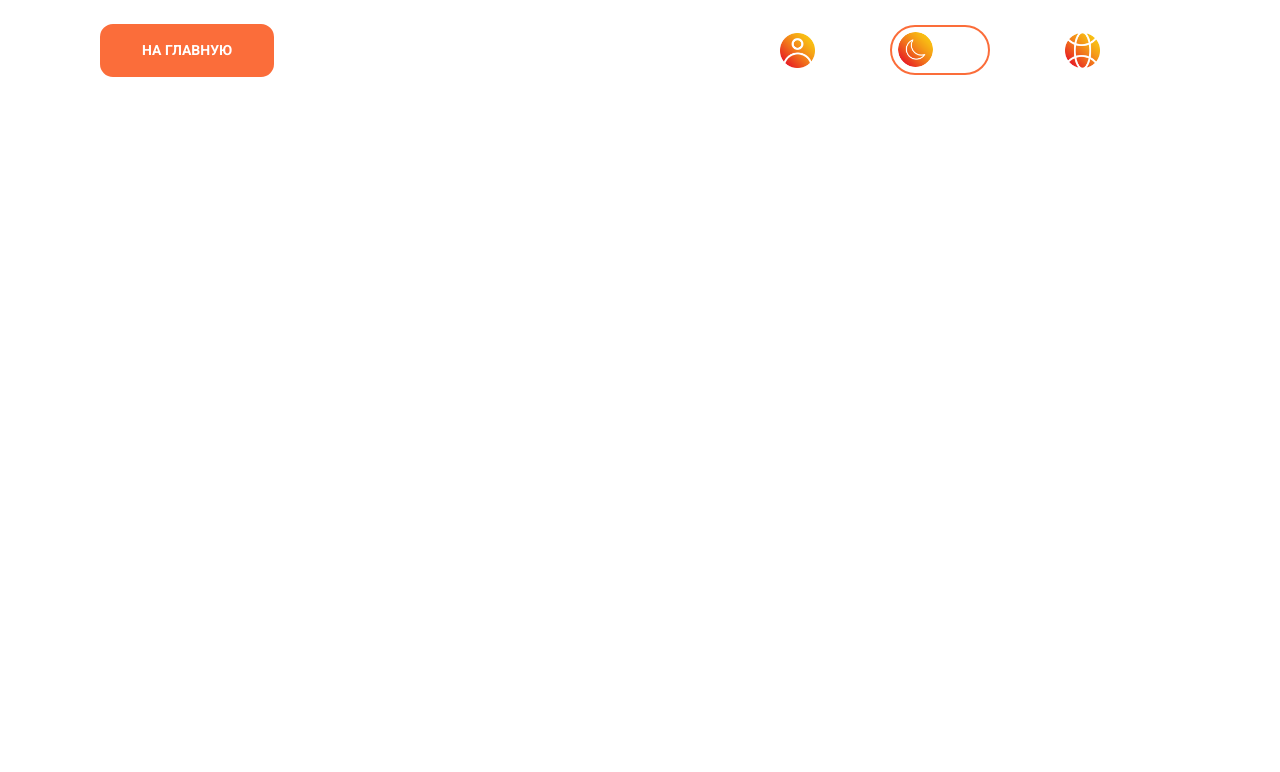
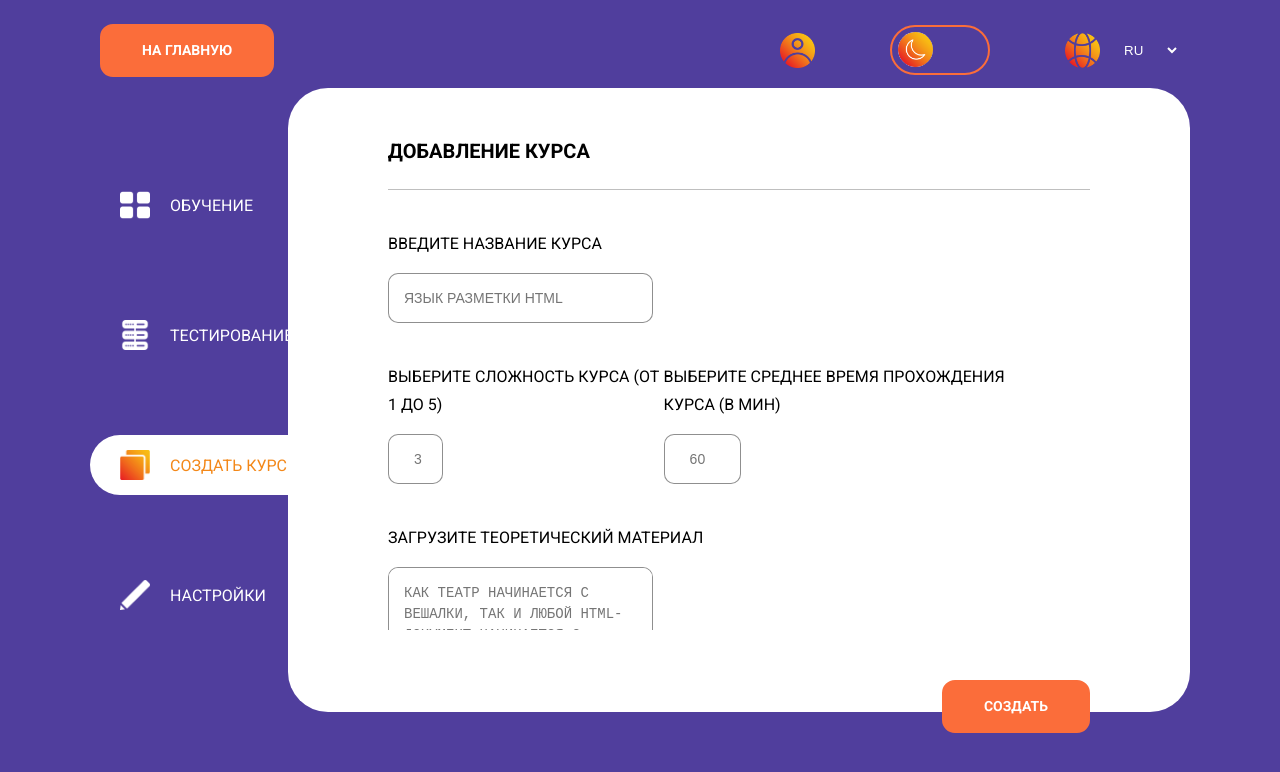
Before and after one commit to AnnaIgnatova/study-app, a React (Create React App) app in the folder study-app/: page /create-course in a window 1280 px wide. Shown: the top 772 px of the page. Built offline with nearby package versions, Linux system fonts and the light colour scheme.

Commit message:
feat: add create course page

```diff
--- a/study-app/src/features/modal/modalSlice.ts
+++ b/study-app/src/features/modal/modalSlice.ts
@@ -3,11 +3,13 @@ import { createSlice } from '@reduxjs/toolkit';
 export interface ModalState {
   signInOpen: boolean;
   signUpOpen: boolean;
+  isCourseCreated: boolean;
 }
 
 const initialState: ModalState = {
   signInOpen: false,
   signUpOpen: false,
+  isCourseCreated: false,
 };
 
 export const modalSlice = createSlice({
@@ -20,9 +22,13 @@ export const modalSlice = createSlice({
     changeSignUpModalOpen: (state) => {
       state.signUpOpen = !state.signUpOpen;
     },
+    changeCourseCreated: (state) => {
+      state.isCourseCreated = !state.isCourseCreated;
+    },
   },
 });
 
-export const { changeSignInModalOpen, changeSignUpModalOpen } = modalSlice.actions;
+export const { changeSignInModalOpen, changeSignUpModalOpen, changeCourseCreated } =
+  modalSlice.actions;
 
 export default modalSlice.reducer;
--- a/study-app/src/i18n/lang/en.ts
+++ b/study-app/src/i18n/lang/en.ts
@@ -84,4 +84,23 @@ export const enLang = {
     password: 'Password',
     signUp: 'create account',
   },
+  createCourse: {
+    title: 'Create course',
+    name: 'Type the course name',
+    nameInput: 'html markup language',
+    level: 'select the difficulty of the course (from 1 to 5)',
+    time: 'select the average time to complete the course (in minutes)',
+    theory: 'add theory material',
+    theoryInput:
+      'Just as a theater begins with a hanger, any HTML document begins with a basic structure. It includes the tags found in any HTML file. These tags and service information are needed by the browser to correctly display information. Lets take a look at the basic structure of any HTML document:',
+    examples: 'add examples on theoretical material',
+    examplesInput: 'examples',
+    testing: 'add material for testing',
+    testingInput: 'testing',
+    practise: 'add practice material',
+    practiseInput: 'practise',
+    img: 'upload background image',
+    createBtn: 'create',
+    courseCreated: 'course created',
+  },
 };
--- a/study-app/src/i18n/lang/ru.ts
+++ b/study-app/src/i18n/lang/ru.ts
@@ -84,4 +84,23 @@ export const ruLang = {
     password: 'Пароль',
     signUp: 'создать аккаунт',
   },
+  createCourse: {
+    title: 'Добавление курса',
+    name: 'Введите название курса',
+    nameInput: 'язык разметки html',
+    level: 'выберите сложность курса (от 1 до 5)',
+    time: 'выберите среднее время прохождения курса (в мин)',
+    theory: 'загрузите теоретический материал',
+    theoryInput:
+      'Как театр начинается с вешалки, так и любой HTML-документ начинается с базовой структуры. Она включает в себя теги, которые есть в любом HTML-файле. Эти теги и служебная информация нужны браузеру для корректного отображения информации. Взглянем на базовую структуру любого HTML-документа:',
+    examples: 'загрузите примеры по теоретическому материалу',
+    examplesInput: 'examples',
+    testing: 'загрузите материал для тестирования',
+    testingInput: 'testing',
+    practise: 'загрузите практический материал',
+    practiseInput: 'practise',
+    img: 'загрузите фоновое изображение',
+    createBtn: 'создать',
+    courseCreated: 'курс создан',
+  },
 };
--- /dev/null
+++ b/study-app/src/pages/createCourse/createCourseModal/index.tsx
@@ -0,0 +1,40 @@
+import { useTranslation } from 'react-i18next';
+import { Link } from 'react-router-dom';
+import { FilledBtn } from '../../../components/filledBtn';
+import { changeCourseCreated } from '../../../features/modal/modalSlice';
+import { useAppDispatch } from '../../../store';
+import './style.css';
+
+export interface ModalPractiseProps {
+  setModalOpen: (value: boolean) => void;
+}
+
+export const ModalCreateCourse = (props: ModalPractiseProps) => {
+  const { t } = useTranslation();
+  const { setModalOpen } = props;
+
+  const closeModal = () => {
+    setModalOpen(false);
+  };
+
+  return (
+    <div
+      className="modal-answers-container"
+      onClick={(e) => {
+        const { target } = e;
+        if ((target as HTMLElement).classList.contains('modal-answers-container')) closeModal();
+      }}
+    >
+      <div className="modal-answers">
+        <div className="close-modal" onClick={closeModal}></div>
+        <div className="modal-answers-info">
+          <div className="modal-title">{t('createCourse.courseCreated')}</div>
+          <img src="./assets/course-created.png" alt="course created" />
+          <Link to="/main">
+            <FilledBtn text={t('modalPractise.toMain')} />
+          </Link>
+        </div>
+      </div>
+    </div>
+  );
+};
--- a/study-app/src/pages/createCourse/index.tsx
+++ b/study-app/src/pages/createCourse/index.tsx
@@ -1,5 +1,80 @@
 import './style.css';
+import { useTranslation } from 'react-i18next';
+import { NavBlock } from '../main/NavBlock';
+import { FilledBtn } from '../../components/filledBtn';
+import { useState } from 'react';
+import { ModalCreateCourse } from './createCourseModal';
+import { useAppDispatch, useAppSelector } from '../../store';
+import { Link } from 'react-router-dom';
+import { ArrowBtn } from '../../components/arrowBtn';
+import { changeCourseCreated } from '../../features/modal/modalSlice';
 
 export const CreateCourse = () => {
-  return <div className="create-course"></div>;
+  const { t } = useTranslation();
+  const [isModalOpen, setModalOpen] = useState<boolean>(false);
+  const dispatch = useAppDispatch();
+  const { isCourseCreated } = useAppSelector((state) => state.modalReducer);
+  return (
+    <>
+      {isModalOpen && <ModalCreateCourse setModalOpen={setModalOpen} />}
+      <div className="main">
+        <NavBlock route="create" />
+        <div className="tasks-container create-course-container">
+          <h2 className="main-title">{t('createCourse.title')}</h2>
+          <hr className="theory-line" />
+          <div className="theory-description">
+            <div className="create-course-block">
+              <h3>{t('createCourse.name')}</h3>
+              <input type="text" placeholder={t('createCourse.nameInput')} />
+            </div>
+            <div className="create-course-wrapper">
+              <div className="create-course-block">
+                <h3>{t('createCourse.level')}</h3>
+                <input type="number" placeholder="3" />
+              </div>
+              <div className="create-course-block">
+                <h3>{t('createCourse.time')}</h3>
+                <input type="number" placeholder="60" />
+              </div>
+            </div>
+            <div className="create-course-block">
+              <h3>{t('createCourse.theory')}</h3>
+              <textarea placeholder={t('createCourse.theoryInput')} rows={10}></textarea>
+            </div>
+            <div className="create-course-block">
+              <h3>{t('createCourse.examples')}</h3>
+              <textarea placeholder={t('createCourse.examplesInput')} rows={10}></textarea>
+            </div>
+            <div className="create-course-block">
+              <h3>{t('createCourse.testing')}</h3>
+              <textarea placeholder={t('createCourse.testingInput')} rows={10}></textarea>
+            </div>
+            <div className="create-course-block">
+              <h3>{t('createCourse.practise')}</h3>
+              <textarea placeholder={t('createCourse.practiseInput')} rows={10}></textarea>
+            </div>
+            <div className="create-course-block">
+              <h3>{t('createCourse.img')}</h3>
+              <input type="file" />
+            </div>
+          </div>
+          {!isCourseCreated ? (
+            <div className="theory-btn-container">
+              <FilledBtn
+                text={t('createCourse.createBtn')}
+                toggleModal={() => {
+                  setModalOpen(true);
+                  dispatch(changeCourseCreated());
+                }}
+              />
+            </div>
+          ) : (
+            <Link to="/main" className="theory-btn-container">
+              <ArrowBtn text={t('modalPractise.toMain')} right={true} />
+            </Link>
+          )}
+        </div>
+      </div>
+    </>
+  );
 };
--- a/study-app/src/pages/createCourse/style.css
+++ b/study-app/src/pages/createCourse/style.css
@@ -0,0 +1,60 @@
+.create-course-container h2 {
+  margin-bottom: 25px;
+}
+.create-course-container {
+  font-family: 'Roboto', sans-serif;
+}
+.create-course-block {
+  margin-bottom: 40px;
+}
+.create-course-block h3 {
+  font-weight: 400;
+  font-size: 16px;
+  line-height: 28px;
+  text-transform: uppercase;
+  margin-bottom: 15px;
+}
+
+.create-course-block input {
+  height: 50px;
+  font-weight: 300;
+  font-size: 14px;
+  line-height: 21px;
+  text-transform: uppercase;
+  color: rgba(0, 0, 0, 0.5);
+}
+.create-course-block input[type='text'] {
+  width: 40%;
+  border-radius: 10px;
+  border: 1px solid rgba(0, 0, 0, 0.44);
+  padding-left: 15px;
+}
+.create-course-wrapper {
+  display: flex;
+  align-items: center;
+  justify-content: space-between;
+}
+
+.create-course-block input[type='number'] {
+  border: 1px solid rgba(0, 0, 0, 0.44);
+  border-radius: 10px;
+  width: 20%;
+  display: flex;
+  align-items: center;
+  justify-content: center;
+  padding-left: 25px;
+}
+.create-course-block textarea {
+  border: 1px solid rgba(0, 0, 0, 0.44);
+  border-radius: 10px;
+  width: 40%;
+  font-weight: 300;
+  font-size: 14px;
+  line-height: 21px;
+  text-transform: uppercase;
+  color: rgba(0, 0, 0, 0.5);
+  padding: 15px;
+}
+.create-course-container button:hover {
+  color: #fb6d3a;
+}
--- a/study-app/src/pages/main/NavBlock/index.tsx
+++ b/study-app/src/pages/main/NavBlock/index.tsx
@@ -1,5 +1,7 @@
 import { useTranslation } from 'react-i18next';
 import { Link } from 'react-router-dom';
+import { changeCourseCreated } from '../../../features/modal/modalSlice';
+import { useAppDispatch, useAppSelector } from '../../../store';
 
 export interface NavBlockProps {
   route: string;
@@ -7,6 +9,8 @@ export interface NavBlockProps {
 
 export const NavBlock = (props: NavBlockProps) => {
   const { t } = useTranslation();
+  const dispatch = useAppDispatch();
+  const { isCourseCreated } = useAppSelector((state) => state.modalReducer);
   const { route } = props;
   return (
     <nav>
@@ -41,7 +45,13 @@ export const NavBlock = (props: NavBlockProps) => {
             alt="create icon"
             className="nav-link-icon"
           />
-          <Link to="/create-course" className="nav-link">
+          <Link
+            to="/create-course"
+            className="nav-link"
+            onClick={() => {
+              if (isCourseCreated) dispatch(changeCourseCreated());
+            }}
+          >
             {t('nav.createCourse')}
           </Link>
         </li>
```
Also changed, not shown: study-app/public/assets/course-created.png (added), study-app/src/pages/createCourse/createCourseModal/style.css (added).
